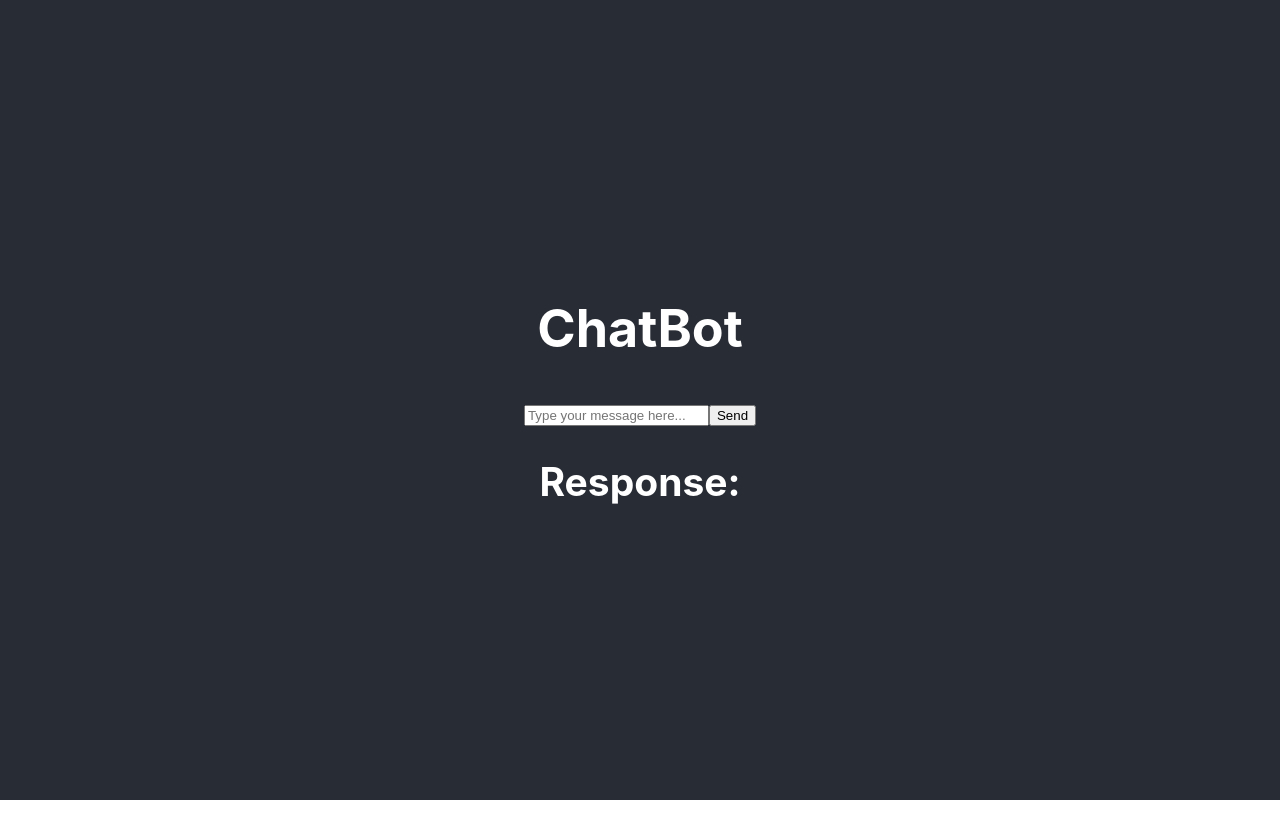
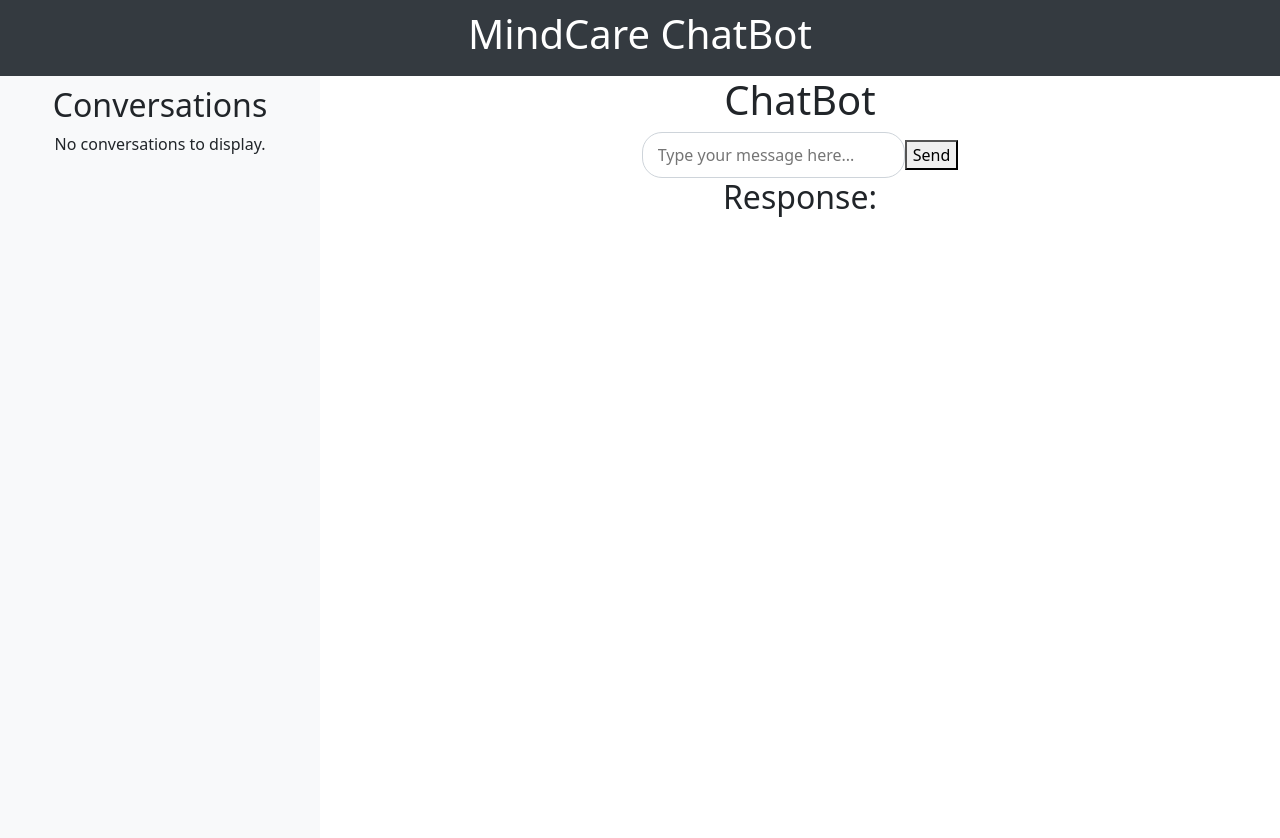
Before and after one commit to DanRussuleac/MindCare_Test, a React (Create React App) app in the folder mindcare-frontend/: page / in a window 1280 px wide. Shown: the top 838 px of the page. Before the commit the page ends 800 px from the top, so only its background shows below. Built offline with nearby package versions, Linux system fonts and the light colour scheme.

Commit message:
HomePage Progression - simple layout

```diff
--- a/mindcare-frontend/package.json
+++ b/mindcare-frontend/package.json
@@ -11,6 +11,7 @@
     "react": "^18.3.1",
     "react-bootstrap": "^2.10.4",
     "react-dom": "^18.3.1",
+    "react-icons": "^5.3.0",
     "react-scripts": "5.0.1",
     "web-vitals": "^2.1.4"
   },
--- a/mindcare-frontend/src/App.css
+++ b/mindcare-frontend/src/App.css
@@ -1,38 +1,91 @@
+/* General App Styling */
 .App {
   text-align: center;
 }
 
-.App-logo {
-  height: 40vmin;
-  pointer-events: none;
+/* Navbar Styling */
+.navbar-brand {
+  font-weight: bold;
+  font-size: 1.5rem;
 }
 
-@media (prefers-reduced-motion: no-preference) {
-  .App-logo {
-    animation: App-logo-spin infinite 20s linear;
-  }
+.navbar {
+  box-shadow: 0 4px 6px rgba(0, 0, 0, 0.1);
 }
 
-.App-header {
-  background-color: #282c34;
-  min-height: 100vh;
-  display: flex;
-  flex-direction: column;
-  align-items: center;
-  justify-content: center;
-  font-size: calc(10px + 2vmin);
-  color: white;
+/* Sidebar Styling */
+.sidebar {
+  background-color: #343a40;
+  height: 100vh;
+  padding: 20px;
+  color: #fff;
+  overflow-y: auto;
 }
 
-.App-link {
-  color: #61dafb;
+.sidebar h5 {
+  font-size: 1.2rem;
+  font-weight: bold;
 }
 
-@keyframes App-logo-spin {
-  from {
-    transform: rotate(0deg);
-  }
-  to {
-    transform: rotate(360deg);
-  }
+.sidebar .list-group-item {
+  cursor: pointer;
+  transition: background-color 0.2s;
 }
+
+.sidebar .list-group-item:hover {
+  background-color: #495057;
+}
+
+/* Chat Window Styling */
+.chat-window {
+  background-color: #f8f9fa;
+  padding: 15px;
+  border-radius: 8px;
+  overflow-y: auto;
+  flex-grow: 1;
+  border: 1px solid #dee2e6;
+}
+
+.chat-window .list-group-item {
+  border: none;
+  padding: 10px;
+}
+
+.chat-window .bg-primary {
+  background-color: #007bff !important;
+}
+
+.chat-window .bg-secondary {
+  background-color: #6c757d !important;
+}
+
+/* Message Input Styling */
+.message-input {
+  padding: 15px;
+  background-color: #fff;
+  border-top: 1px solid #dee2e6;
+  box-shadow: 0 -2px 10px rgba(0, 0, 0, 0.05);
+}
+
+.message-input .input-group {
+  max-width: 100%;
+}
+
+input[type="text"] {
+  border-radius: 20px;
+  padding: 10px 15px;
+  border: 1px solid #ced4da;
+}
+
+button {
+  border-radius: 20px;
+}
+
+/* Additional Styling */
+body {
+  background-color: #e9ecef;
+}
+
+.text-danger {
+  margin-top: 15px;
+}
--- a/mindcare-frontend/src/App.js
+++ b/mindcare-frontend/src/App.js
@@ -1,15 +1,27 @@
 import React from 'react';
+import ChatNavbar from './components/Navbar';
+import Sidebar from './components/Sidebar';
+import ChatBot from './components/ChatBot';
+import { Container, Row, Col } from 'react-bootstrap';
 import './App.css';
-import ChatBot from './ChatBot';
 
-function App() {
+const App = () => {
   return (
     <div className="App">
-      <header className="App-header">
-        <ChatBot />
-      </header>
+      <ChatNavbar />
+      <Container fluid>
+        <Row>
+          <Col md={3} className="p-0">
+            <Sidebar />
+          </Col>
+          <Col md={9} className="d-flex flex-column p-0 vh-100">
+            {/* Render ChatBot Component */}
+            <ChatBot />
+          </Col>
+        </Row>
+      </Container>
     </div>
   );
-}
+};
 
 export default App;
--- /dev/null
+++ b/mindcare-frontend/src/components/Navbar.js
@@ -0,0 +1,11 @@
+import React from 'react';
+
+const ChatNavbar = () => {
+  return (
+    <nav style={{ padding: '10px', backgroundColor: '#343a40', color: 'white' }}>
+      <h1>MindCare ChatBot</h1>
+    </nav>
+  );
+};
+
+export default ChatNavbar;
--- /dev/null
+++ b/mindcare-frontend/src/components/Sidebar.js
@@ -0,0 +1,12 @@
+import React from 'react';
+
+const Sidebar = () => {
+  return (
+    <aside style={{ padding: '10px', backgroundColor: '#f8f9fa', height: '100vh' }}>
+      <h2>Conversations</h2>
+      <p>No conversations to display.</p>
+    </aside>
+  );
+};
+
+export default Sidebar;
--- a/mindcare-frontend/src/index.js
+++ b/mindcare-frontend/src/index.js
@@ -3,6 +3,8 @@ import ReactDOM from 'react-dom/client';
 import './index.css';
 import App from './App';
 import reportWebVitals from './reportWebVitals';
+import 'bootstrap/dist/css/bootstrap.min.css';
+
 
 const root = ReactDOM.createRoot(document.getElementById('root'));
 root.render(
```
Also changed, not shown: mindcare-frontend/src/components/ChatBot.js (renamed from mindcare-frontend/src/ChatBot.js), 1 other file (tests, documents, lock files or other folders).
